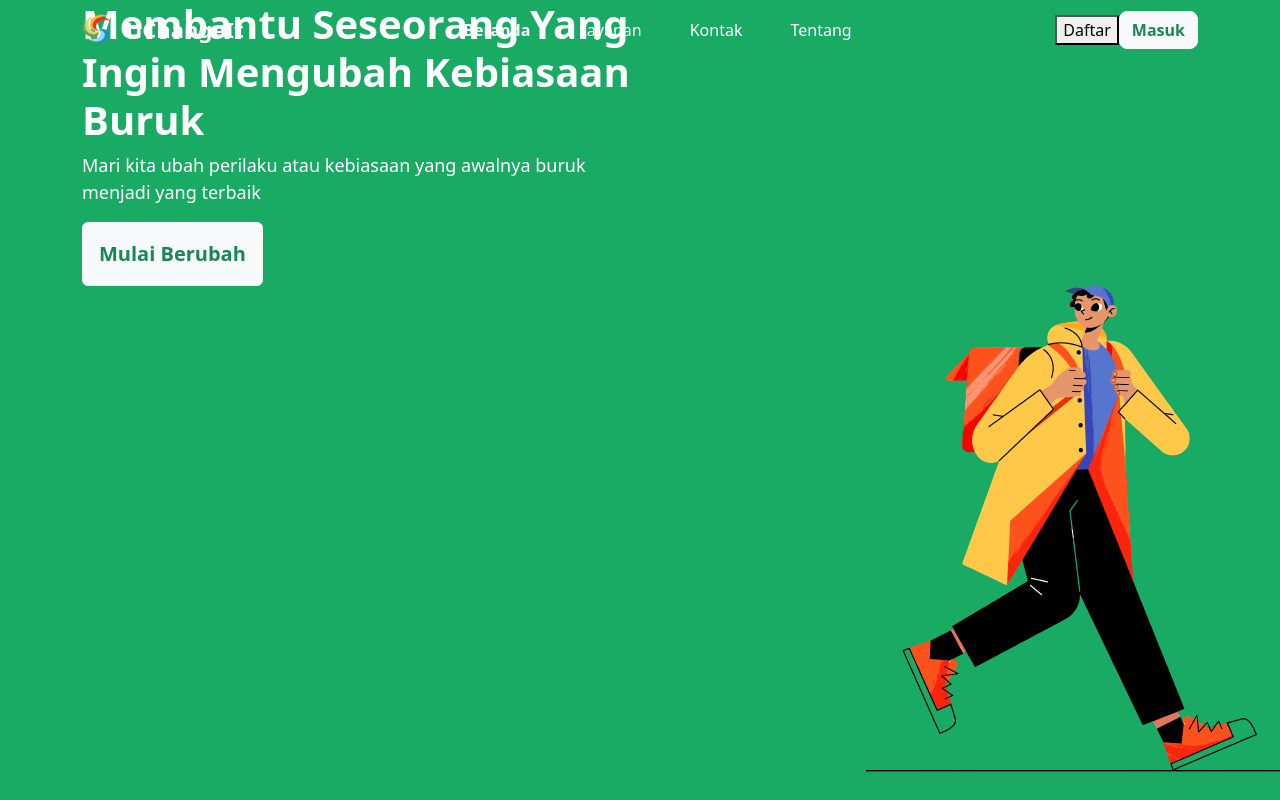
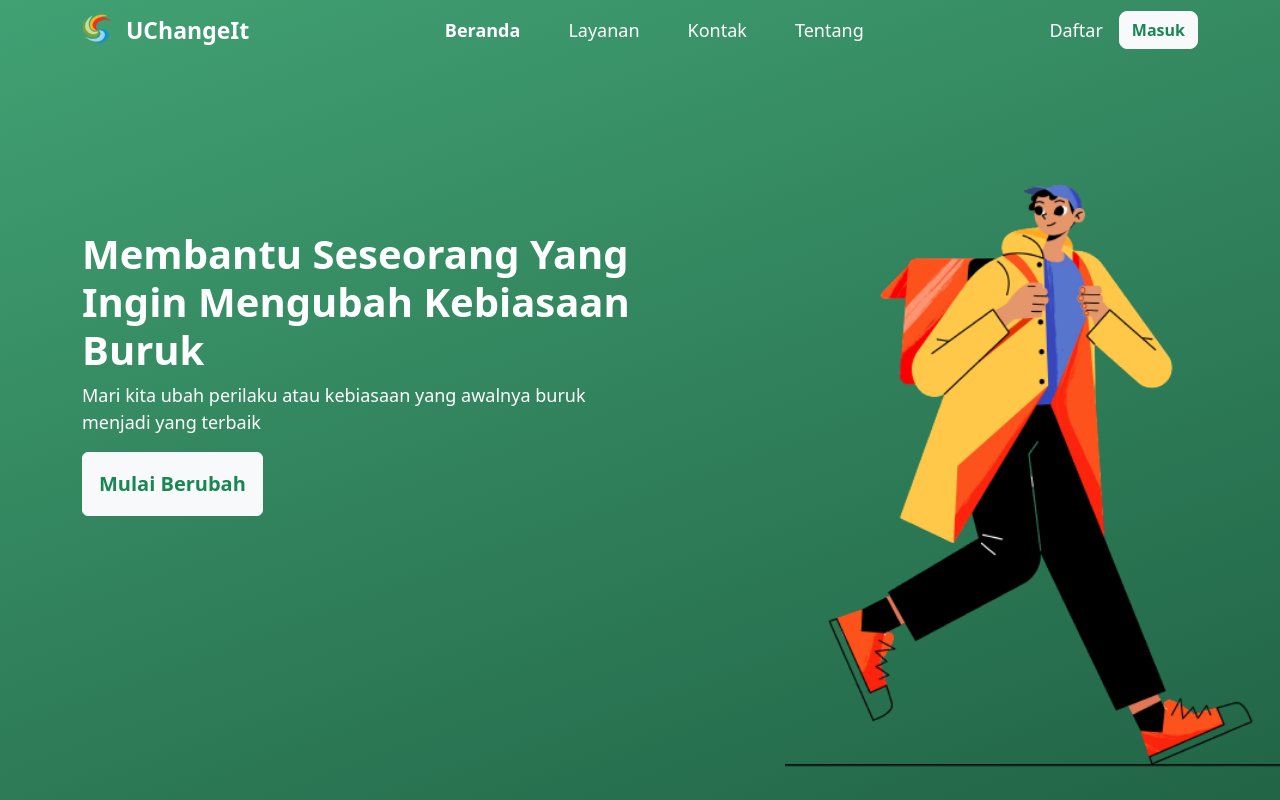
Before and after one commit to AchmadSyahh226/YouChangeIt-Website, a PHP site: page / in a window 1280 px wide. Run offline with PHP 8.4, Linux system fonts and the light colour scheme.

Commit message:
Menambahkan style home

```diff
--- a/style.css
+++ b/style.css
@@ -2,11 +2,35 @@ body {
   background-color: rgb(25, 170, 100);
 }
 
+/* Style Navbar */
+.navbar {
+  font-size: 18px;
+}
+
 .navbar-brand {
   font-weight: 600;
-  font-size: 22px;
+  font-size: 23px;
 }
 
 .nav-link.active {
   font-weight: 600;
 }
+
+/* Style Section */
+#section1 {
+  background: linear-gradient(160deg, rgb(65, 161, 115), rgb(33, 100, 70));
+  height: 100vh;
+  width: 100%;
+  padding-top: 230px;
+}
+
+.buttonDaftar {
+  border: none;
+  background: none;
+  margin-right: 10px;
+  color: white;
+}
+
+.img-section {
+  height: 90%;
+}
```
